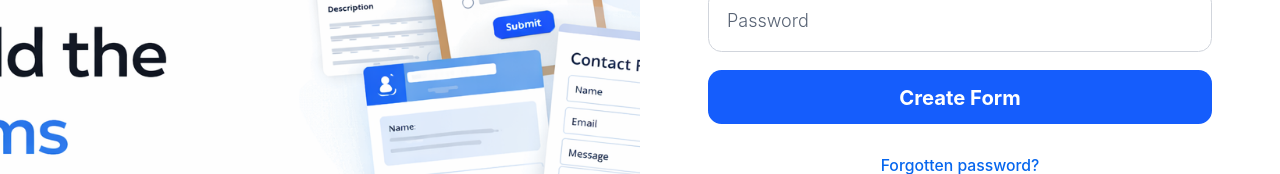
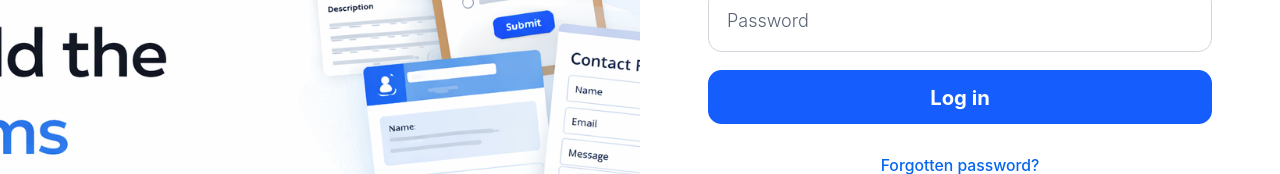
Before and after one commit to MasterIfeanyi/DeForm, a Next.js app: page /signin in a window 1280 px wide. Shown: the part 336-510 px from the top of the page. Built offline with nearby package versions, Linux system fonts and the light colour scheme; no server answers.

Commit message:
change texts in signIn to i18n

```diff
--- a/src/app/signin/page.js
+++ b/src/app/signin/page.js
@@ -5,7 +5,6 @@ import { useRouter, useSearchParams } from 'next/navigation';
 import { useState, useEffect, useRef } from 'react';
 import { Suspense } from 'react';
 import { Input, Button } from '@/components/ui';
-import Link from 'next/link';
 import Image from "next/image";
 import { useTranslation } from "@/hooks/useTranslation"
 
@@ -82,7 +81,7 @@ export default function SignInForm () {
                 <div className="w-full max-w-md">
                     {/* Header */}
                     <h1 className="text-3xl font-bold text-foreground mb-8">
-                        Log in
+                        {t("auth.signIn.title")}
                     </h1>
 
                     {/* Form */}
@@ -93,7 +92,7 @@ export default function SignInForm () {
                             type="email"
                             value={email}
                             onChange={(e) => setEmail(e.target.value)}
-                            placeholder="Email address or mobile number"
+                            placeholder={t("auth.signIn.emailPlaceholder")}
                             required
                             className="!mt-0 !h-14 !rounded-xl !border-gray-300 !text-base placeholder:text-muted-foreground"
                         />
@@ -104,7 +103,7 @@ export default function SignInForm () {
                             type="password"
                             value={password}
                             onChange={(e) => setPassword(e.target.value)}
-                            placeholder="Password"
+                            placeholder={t("auth.signIn.passwordPlaceholder")}
                             required
                             className="!mt-0 !h-14 !rounded-xl !border-gray-300 !text-base placeholder:text-muted-foreground"
                         />
@@ -117,8 +116,7 @@ export default function SignInForm () {
                             loading={loading}
                             className="!h-12 !rounded-xl !bg-blue-600 hover:!bg-blue-700 !font-bold !text-lg"
                         >
-                            {/* Log in */}
-                            {t("form.create")}
+                            {t("auth.signIn.title")}
                         </Button>
 
                         {/* Forgotten Password Link */}
@@ -126,7 +124,7 @@ export default function SignInForm () {
                             <a href="#"
                                 className="text-primary hover:underline text-sm font-medium"
                             >
-                                Forgotten password?
+                                {t("auth.signIn.forgotPassword")}
                             </a>
                         </div>
 
@@ -140,7 +138,7 @@ export default function SignInForm () {
                                 variant="other"
                                 className="!h-12 !rounded-xl !border-2 !border-primary !text-primary hover:!bg-accent !font-semibold !px-8"
                             >
-                                Create new account
+                                {t("auth.signIn.createAccount")}
                             </Button>
                         </div>
 
--- a/src/i18n/locales/en.json
+++ b/src/i18n/locales/en.json
@@ -7,5 +7,15 @@
     "title": "Form Builder",
     "create": "Create Form",
     "name": "Form Name"
+  },
+  "auth": {
+    "signIn": {
+      "title": "Log in",
+      "emailPlaceholder": "Email address or mobile number",
+      "passwordPlaceholder": "Password",
+      "loginButton": "Log in",
+      "forgotPassword": "Forgotten password?",
+      "createAccount": "Create new account"
+    }
   }
 }
```
